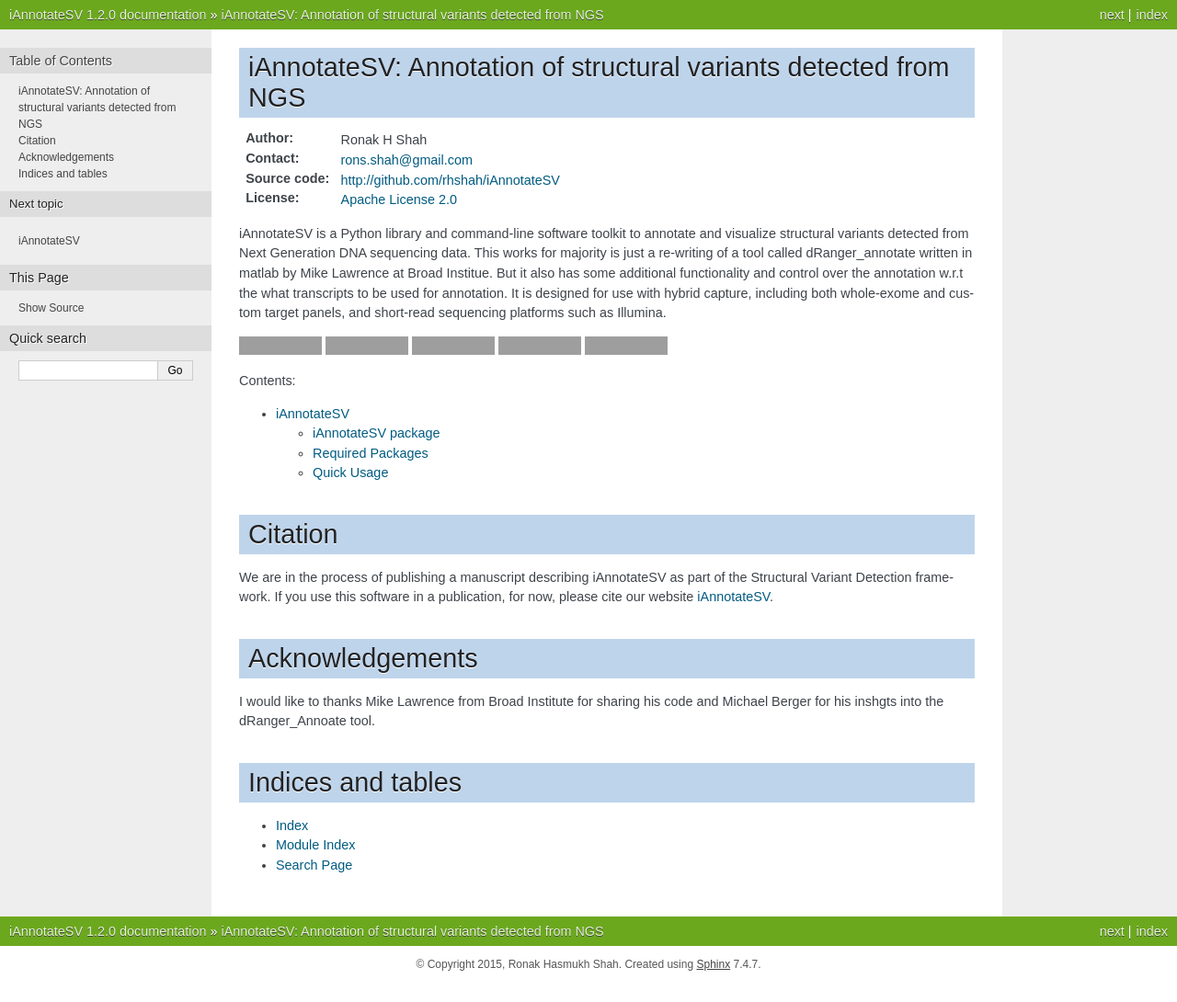
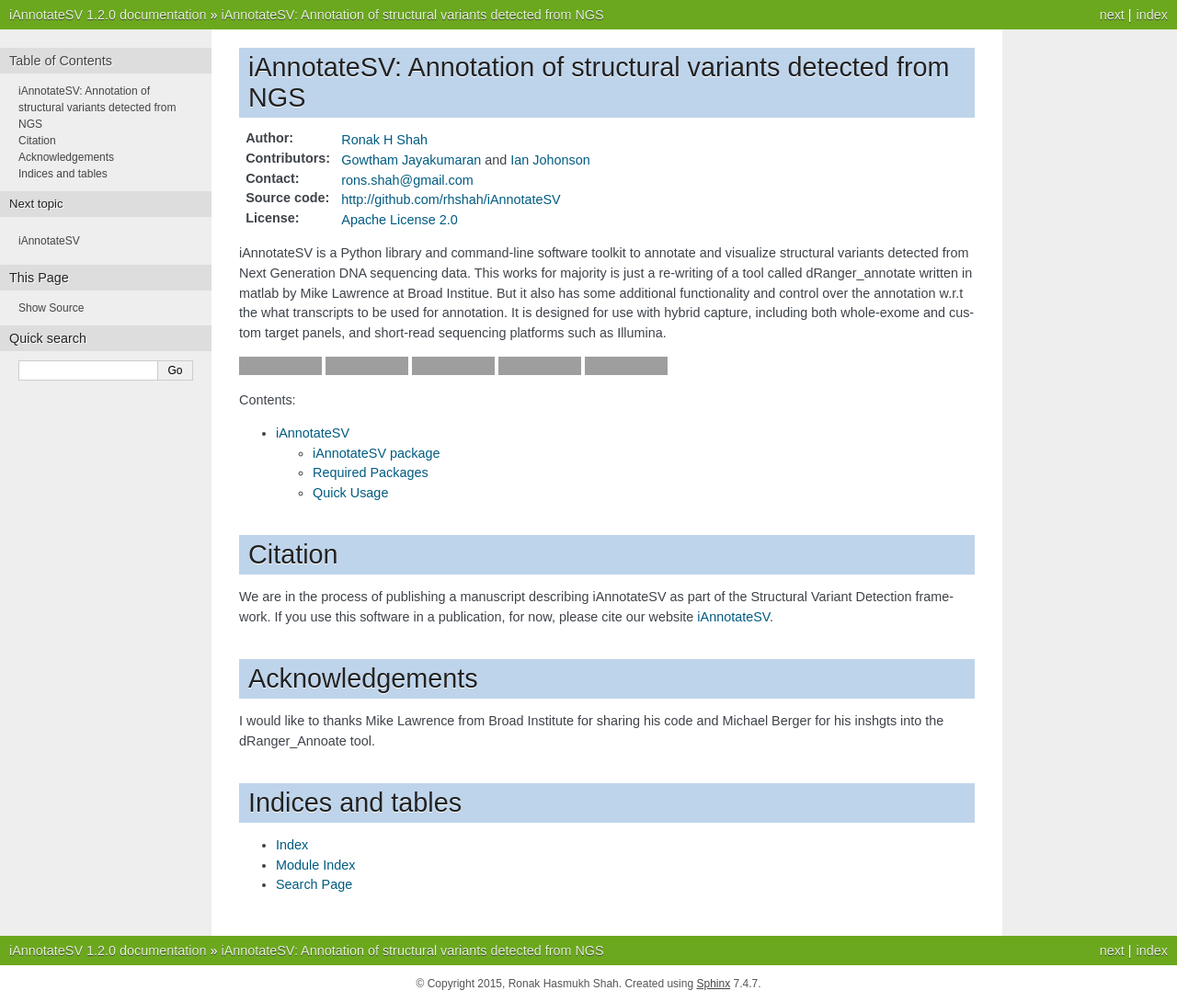
Before and after one commit to rhshah/iAnnotateSV, a Sphinx documentation site: the page built from docs/index.rst, in a window 1280 px wide, cut to the strip 0-1090 px from the top of the page. Shown: the whole strip at 92% size. Built offline with Sphinx 7.4.7, drawn with Linux system fonts in a browser that asks for light colours; before the commit the page ends 1069 px from its top, so only the background shows below that; grey boxes are pictures that could not be loaded.

Commit message:
uodating docs

```diff
--- a/docs/index.rst
+++ b/docs/index.rst
@@ -6,7 +6,8 @@
 iAnnotateSV: Annotation of structural variants detected from NGS
 ================================================================
 
-:Author: Ronak H Shah
+:Author: `Ronak H Shah <http://github.com/rhshah>`_
+:Contributors: `Gowtham Jayakumaran <https://github.com/andurill>`_ and `Ian Johonson <https://github.com/ionox0>`_
 :Contact: rons.shah@gmail.com
 :Source code: http://github.com/rhshah/iAnnotateSV
 :License: `Apache License 2.0 <http://www.apache.org/licenses/LICENSE-2.0>`_
```
